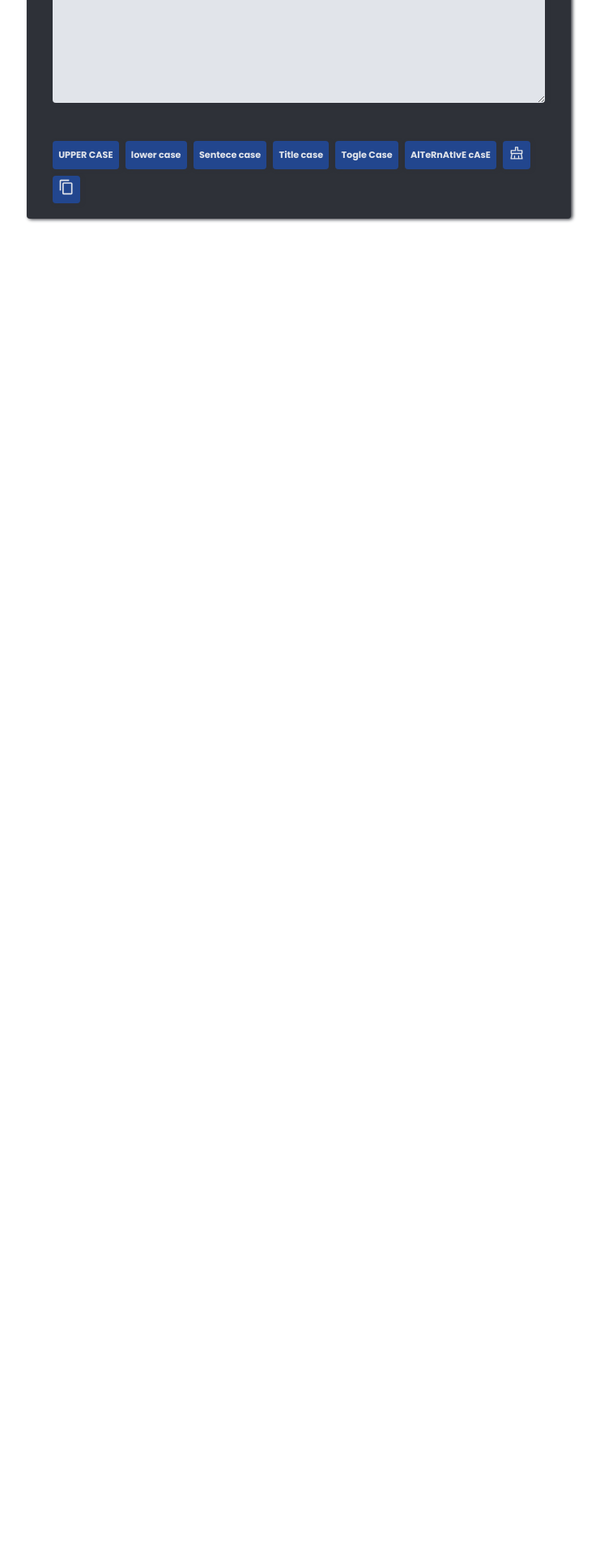
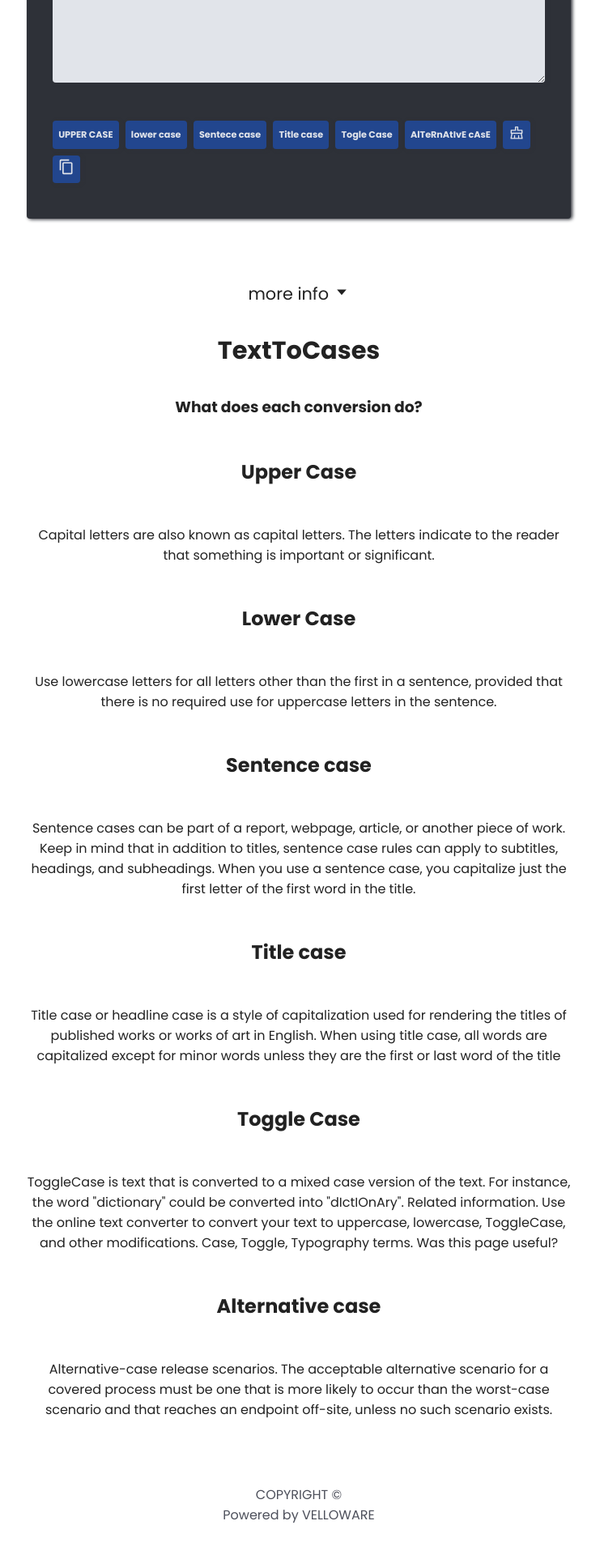
Before and after one commit to velloware/TextToCases, a React (Create React App) app: page / in a window 1280 px wide. Shown: the part 344-2264 px from the top of the page at 81% size, without its empty margins (271-1012 px from the left). Before the commit the page ends 800 px from the top, so only its background shows below. Built offline with nearby package versions, Linux system fonts and the light colour scheme.

Commit message:
Adicionando textos na página

```diff
--- a/src/App.js
+++ b/src/App.js
@@ -3,6 +3,7 @@ import TextToCases from './Components/TextToCases/TextToCases';
 import Header from './Components/Header';
 import './App.css';
 import React from 'react';
+import Footer from './Components/Footer';
 
 
 const App = () => {
@@ -10,6 +11,7 @@ const App = () => {
     <div className={ `animeLeft container` }>
       <Header />
       <TextToCases />
+      <Footer />
     </div>
   );
 }
--- /dev/null
+++ b/src/Components/Footer.js
@@ -0,0 +1,10 @@
+import React from 'react';
+import styles from './Footer.module.css';
+
+const Footer = () => {
+  return (
+    <footer className={ styles.footer }><div>COPYRIGHT &copy;</div> <div>Powered by  VELLOWARE</div></footer>
+  );
+};
+
+export default Footer;
--- /dev/null
+++ b/src/Components/Footer.module.css
@@ -0,0 +1,5 @@
+footer {
+  text-align: center;
+  color: #4d505b;
+  margin: 5vh;
+}
--- a/src/Components/TextToCases/TextToCases.js
+++ b/src/Components/TextToCases/TextToCases.js
@@ -2,19 +2,18 @@ import React from 'react';
 import Button from '../Button/Button';
 import styles from './TextToCases.module.css';
 import ToCases from '../../Classes/ToCases';
-import copy from "../../assets/img/copy.png";
-import clear from "../../assets/img/clear.png";
 import Actions from '../../Classes/Actions';
 import { AiOutlineClear } from 'react-icons/ai';
 import { MdOutlineContentCopy } from 'react-icons/md';
+import { BiCaretDown } from 'react-icons/bi';
 
 const TextToCases = () => {
   const ID_TEXT_AREA = "#texttocases";
 
-  return (
+  return (<>
     <main className={ styles.textToCases }>
       <h1 className={ 'title' }> Text<span className={'titleAux'}>ToCases</span></h1>
-      <p>Seu conversor de texto para usar naqulele momento em que o capslock estava ligado e aquele seu email de mil palavras foi escrito todo em  maiúsculo</p>
+      <p>Your text converter to use at that moment when capslock was on and that thousand-word email of yours was written in all caps</p>
 
       <textarea id='texttocases' spellcheck="false"></textarea>
       <div className={ styles.buttons }>
@@ -38,6 +37,30 @@ const TextToCases = () => {
         </Button>
       </div>
     </main>
+    <section>
+      <span >more info <BiCaretDown size={20}/></span>
+        <h1>TextToCases</h1>
+        <h3 >What does each conversion do?</h3>
+
+        <h2>Upper Case</h2>
+        <p>Capital letters are also known as capital letters. The letters indicate to the reader that something is important or significant.</p>
+
+        <h2>Lower Case</h2>
+        <p>Use lowercase letters for all letters other than the first in a sentence, provided that there is no required use for uppercase letters in the sentence.</p>
+
+        <h2>Sentence case</h2>
+        <p>Sentence cases can be part of a report, webpage, article, or another piece of work. Keep in mind that in addition to titles, sentence case rules can apply to subtitles, headings, and subheadings. When you use a sentence case, you capitalize just the first letter of the first word in the title.</p>
+
+        <h2>Title case</h2>
+        <p>Title case or headline case is a style of capitalization used for rendering the titles of published works or works of art in English. When using title case, all words are capitalized except for minor words unless they are the first or last word of the title</p>
+
+        <h2>Toggle Case</h2>
+        <p>ToggleCase is text that is converted to a mixed case version of the text. For instance, the word "dictionary" could be converted into "dIctIOnAry". Related information. Use the online text converter to convert your text to uppercase, lowercase, ToggleCase, and other modifications. Case, Toggle, Typography terms. Was this page useful?</p>
+
+        <h2>Alternative case</h2>
+        <p>Alternative-case release scenarios. The acceptable alternative scenario for a covered process must be one that is more likely to occur than the worst-case scenario and that reaches an endpoint off-site, unless no such scenario exists.</p>
+    </section>
+    </>
   );
 }
 
--- a/src/Components/TextToCases/TextToCases.module.css
+++ b/src/Components/TextToCases/TextToCases.module.css
@@ -66,6 +66,27 @@
   margin-top: 0px;
   padding:  .1px;
 }
+
+section {
+  margin-top: 10vh;
+  color:#222;
+  text-align: center;
+  margin-bottom: 10vh;
+}
+
+section span {
+  font-size: 1.3rem;
+}
+section h1 {
+  padding: 2rem 0 ;
+  font-size: 1.9rem;
+}
+
+section h2 {
+  padding: 3rem;
+
+}
+
 @media (max-width:600px) {
   .textToCases {
     max-width: 95vw;
```
